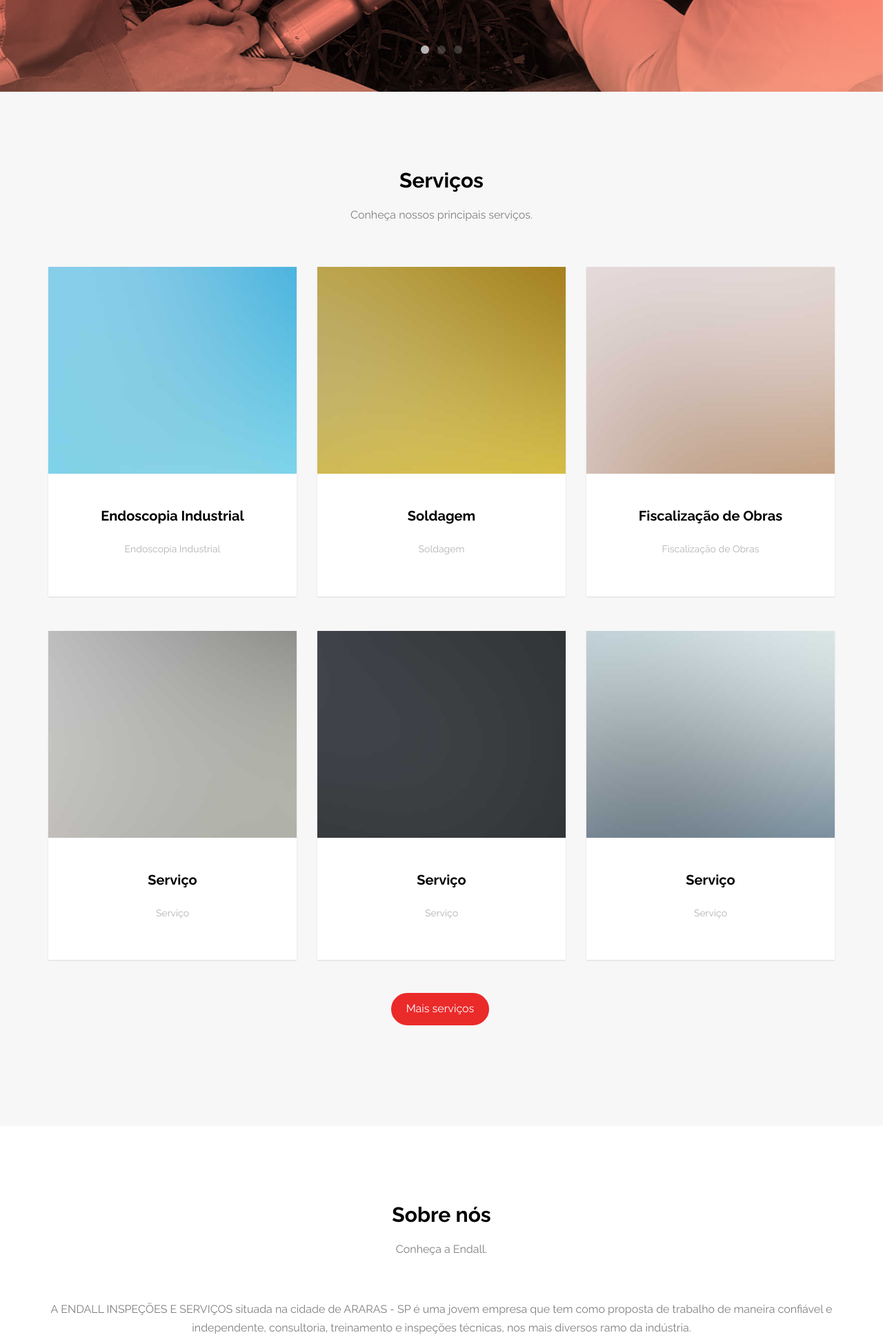
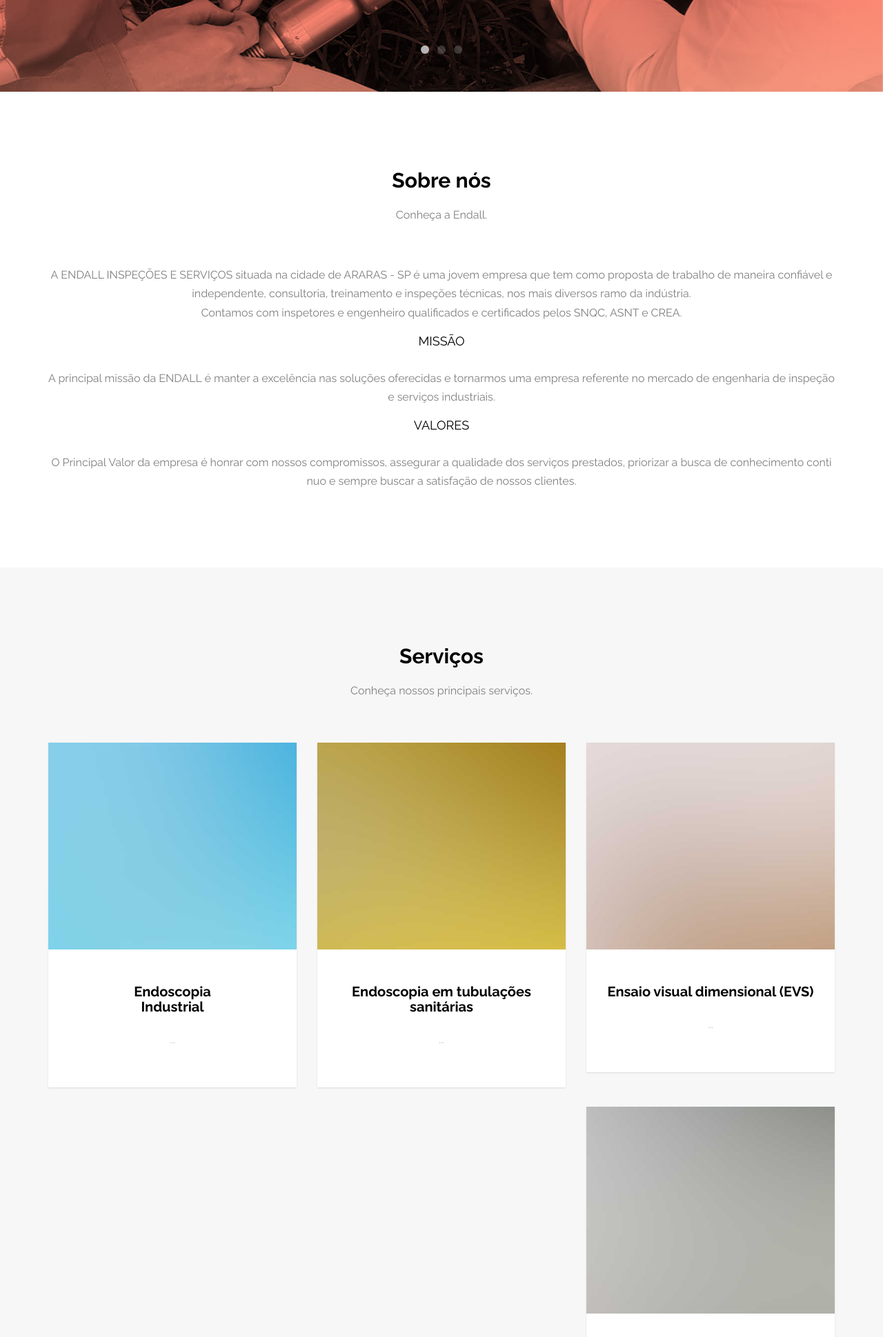
Before and after one commit to TuFelipe/endall, a PHP site: page / in a window 1280 px wide. Shown: the part 747-2686 px from the top of the page at 69% size. Run offline with PHP 8.4, Linux system fonts and the light colour scheme; some libraries are stand-ins or nearby versions; some web fonts are replaced.

Commit message:
Clients logo & new services

```diff
--- a/css/style.css
+++ b/css/style.css
@@ -1370,3 +1370,22 @@ h1, h2, h3, h4, h5, h6, figure {
 .slick-arrow.slick-hidden {
     display: none;
 }
+
+.slide img{
+  -webkit-filter: grayscale(100%);
+  filter: grayscale(100%);
+  opacity: 0.8;
+  cursor: pointer;
+  -webkit-transition: 0.5s;
+  -o-transition: 0.5s;
+  transition: 0.5s;
+}
+
+.slide img:hover{
+  -webkit-filter: grayscale(0%);
+  filter: grayscale(0%);
+  opacity: 1;
+  -webkit-transition: 0.5s;
+  -o-transition: 0.5s;
+  transition: 0.5s;
+}
--- a/footer.php
+++ b/footer.php
@@ -33,7 +33,6 @@
       </ul>
     </div>
 
-
     <div class="col-md-12 fh5co-copyright text-center">
       <p>&copy; Endall - 2017</a></span></p>
     </div>
--- a/header.php
+++ /dev/null
@@ -1,15 +0,0 @@
-<header id="fh5co-header" role="banner">
-  <div class="container">
-    <div class="header-inner">
-      <h1><a href="index.html" id="logo">Endall</a></h1>
-      <nav role="navigation">
-        <ul>
-          <li><a href="#servicos" class="scroll-link">Serviços</a></li>
-          <li><a href="#sobre" class="scroll-link">Sobre nós</a></li>
-          <li><a href="#clientes" class="scroll-link">Clientes</a></li>
-          <li class="cta"><a href="contato.php">Contato</a></li>
-        </ul>
-      </nav>
-    </div>
-  </div>
-</header>
--- a/index.php
+++ b/index.php
@@ -108,88 +122,6 @@
   	</div>
 	</aside>
 
-	<div id="servicos" class="fh5co-light-grey-section">
-		<div class="container">
-			<div class="row">
-				<div class="col-md-6 col-md-offset-3 text-center fh5co-heading animate-box">
-					<h2>Serviços</h2>
-					<p>Conheça nossos principais serviços.</p>
-				</div>
-			</div>
-			<div class="row">
-				<div class="col-md-4 animate-box">
-					<a href="#" class="item-grid text-center" data-toggle="modal" data-target="#modal-services" onclick="BlurOn()">
-						<div class="image" style="background-image: url(images/image_1.jpg)"></div>
-						<div class="v-align">
-							<div class="v-align-middle">
-								<h3 class="title">Endoscopia Industrial</h3>
-								<h5 class="category">Endoscopia Industrial</h5>
-							</div>
-						</div>
-					</a>
-				</div>
-				<div class="col-md-4 animate-box">
-					<a href="#" class="item-grid text-center">
-						<div class="image" style="background-image: url(images/image_2.jpg)"></div>
-						<div class="v-align">
-							<div class="v-align-middle">
-								<h3 class="title">Soldagem</h3>
-								<h5 class="category">Soldagem</h5>
-							</div>
-						</div>
-					</a>
-				</div>
-				<div class="col-md-4 animate-box">
-					<a href="#" class="item-grid text-center">
-						<div class="image" style="background-image: url(images/image_3.jpg)"></div>
-						<div class="v-align">
-							<div class="v-align-middle">
-								<h3 class="title">Fiscalização de Obras</h3>
-								<h5 class="category">Fiscalização de Obras</h5>
-							</div>
-						</div>
-					</a>
-				</div>
-				<div class="col-md-4 animate-box">
-					<a href="#" class="item-grid text-center">
-						<div class="image" style="background-image: url(images/image_4.jpg)"></div>
-						<div class="v-align">
-							<div class="v-align-middle">
-								<h3 class="title">Serviço</h3>
-								<h5 class="category">Serviço</h5>
-							</div>
-						</div>
-					</a>
-				</div>
-				<div class="col-md-4 animate-box">
-					<a href="#" class="item-grid text-center">
-						<div class="image" style="background-image: url(images/image_5.jpg)"></div>
-						<div class="v-align">
-							<div class="v-align-middle">
-								<h3 class="title">Serviço</h3>
-								<h5 class="category">Serviço</h5>
-							</div>
-						</div>
-					</a>
-				</div>
-				<div class="col-md-4 animate-box">
-					<a href="#" class="item-grid text-center">
-						<div class="image" style="background-image: url(images/image_6.jpg)"></div>
-						<div class="v-align">
-							<div class="v-align-middle">
-								<h3 class="title">Serviço</h3>
-								<h5 class="category">Serviço</h5>
-							</div>
-						</div>
-					</a>
-				</div>
-				<div class="col-md-12 text-center animate-box">
-					<p><a href="#" class="btn btn-primary with-arrow">Mais serviços <i class="icon-arrow-right"></i></a></p>
-				</div>
-			</div>
-		</div>
-	</div>
-
 	<div id="sobre" class="fh5co-about">
 		<div class="container">
 			<div class="row">
@@ -227,7 +159,122 @@
 		</div>
 	</div>
 
-	<div id="clientes" class="fh5co-light-grey-section">
+	<div id="servicos" class="fh5co-light-grey-section">
+		<div class="container">
+			<div class="row">
+				<div class="col-md-6 col-md-offset-3 text-center fh5co-heading animate-box">
+					<h2>Serviços</h2>
+					<p>Conheça nossos principais serviços.</p>
+				</div>
+			</div>
+			<div class="row">
+				<div class="col-md-4 animate-box">
+					<a href="#" class="item-grid text-center" data-toggle="modal" data-target="#modal-services" onclick="BlurOn()">
+						<div class="image" style="background-image: url(images/image_1.jpg)"></div>
+						<div class="v-align">
+							<div class="v-align-middle">
+								<h3 class="title">Endoscopia<br>Industrial</h3>
+								<h5 class="category">...</h5>
+							</div>
+						</div>
+					</a>
+				</div>
+				<div class="col-md-4 animate-box">
+					<a href="#" class="item-grid text-center" data-toggle="modal" data-target="#modal-services" onclick="BlurOn()">
+						<div class="image" style="background-image: url(images/image_2.jpg)"></div>
+						<div class="v-align">
+							<div class="v-align-middle">
+								<h3 class="title">Endoscopia em tubulações sanitárias</h3>
+								<h5 class="category">...</h5>
+							</div>
+						</div>
+					</a>
+				</div>
+				<div class="col-md-4 animate-box">
+					<a href="#" class="item-grid text-center" data-toggle="modal" data-target="#modal-services" onclick="BlurOn()">
+						<div class="image" style="background-image: url(images/image_3.jpg)"></div>
+						<div class="v-align">
+							<div class="v-align-middle">
+								<h3 class="title">Ensaio visual dimensional (EVS)</h3>
+								<h5 class="category">...</h5>
+							</div>
+						</div>
+					</a>
+				</div>
+				<div class="col-md-4 animate-box">
+					<a href="#" class="item-grid text-center" data-toggle="modal" data-target="#modal-services" onclick="BlurOn()">
+						<div class="image" style="background-image: url(images/image_4.jpg)"></div>
+						<div class="v-align">
+							<div class="v-align-middle">
+								<h3 class="title">Ensaio por liquido penetrantes (LP)</h3>
+								<h5 class="category">...</h5>
+							</div>
+						</div>
+					</a>
+				</div>
+				<div class="col-md-4 animate-box">
+					<a href="#" class="item-grid text-center" data-toggle="modal" data-target="#modal-services" onclick="BlurOn()">
+						<div class="image" style="background-image: url(images/image_5.jpg)"></div>
+						<div class="v-align">
+							<div class="v-align-middle">
+								<h3 class="title">Ensaio por partículas magnéticas (PM)</h3>
+								<h5 class="category">...</h5>
+							</div>
+						</div>
+					</a>
+				</div>
+				<div class="col-md-4 animate-box">
+					<a href="#" class="item-grid text-center" data-toggle="modal" data-target="#modal-services" onclick="BlurOn()">
+						<div class="image" style="background-image: url(images/image_6.jpg)"></div>
+						<div class="v-align">
+							<div class="v-align-middle">
+								<h3 class="title">Inspeção/Fiscalização de Fabricação</h3>
+								<h5 class="category">...</h5>
+							</div>
+						</div>
+					</a>
+				</div>
+				<div class="col-md-4 animate-box">
+					<a href="#" class="item-grid text-center" data-toggle="modal" data-target="#modal-services" onclick="BlurOn()">
+						<div class="image" style="background-image: url(images/image_6.jpg)"></div>
+						<div class="v-align">
+							<div class="v-align-middle">
+								<h3 class="title">Ensaio por Ultrassom</h3>
+								<h5 class="category">...</h5>
+							</div>
+						</div>
+					</a>
+				</div>
+				<div class="col-md-4 animate-box">
+					<a href="#" class="item-grid text-center" data-toggle="modal" data-target="#modal-services" onclick="BlurOn()">
+						<div class="image" style="background-image: url(images/image_6.jpg)"></div>
+						<div class="v-align">
+							<div class="v-align-middle">
+								<h3 class="title">Soldagem</h3>
+								<h5 class="category">...</h5>
+							</div>
+						</div>
+					</a>
+				</div>
+				<div class="col-md-4 animate-box">
+					<a href="#" class="item-grid text-center" data-toggle="modal" data-target="#modal-services" onclick="BlurOn()">
+						<div class="image" style="background-image: url(images/image_6.jpg)"></div>
+						<div class="v-align">
+							<div class="v-align-middle">
+								<h3 class="title">Equipamentos</h3>
+								<h5 class="category">...</h5>
+							</div>
+						</div>
+					</a>
+				</div>
+				<div class="col-md-12 text-center animate-box">
+					<p><a href="#" class="btn btn-primary with-arrow">Mais serviços <i class="icon-arrow-right"></i></a></p>
+				</div>
+			</div>
+		</div>
+	</div>
+
+	<div id="clientes">
 		<div class="container" id="clientes">
 			<div class="row">
 				<div class="col-md-6 col-md-offset-3 text-center fh5co-heading animate-box">
--- a/modal-services.php
+++ b/modal-services.php
@@ -9,10 +9,10 @@
         <div class="container col-md-12">
           <div class="row">
             <div class="col-md-4">
-              1
+              Foto
             </div>
             <div class="col-md-8">
-              2
+              Texto
             </div>
           </div>
         </div>
```
Also changed, not shown: other parts of index.php (+24 -10 lines), contato.php (+16 -2 lines), images/clientes/ca3m.png (added), images/clientes/danone.png (added), images/clientes/dpa.jpg (added), images/clientes/garoto.jpg (added), images/clientes/indusmont.jpg (added), images/clientes/jp.jpg (added), images/clientes/nestle.png (added), images/clientes/scala.jpg (added).
